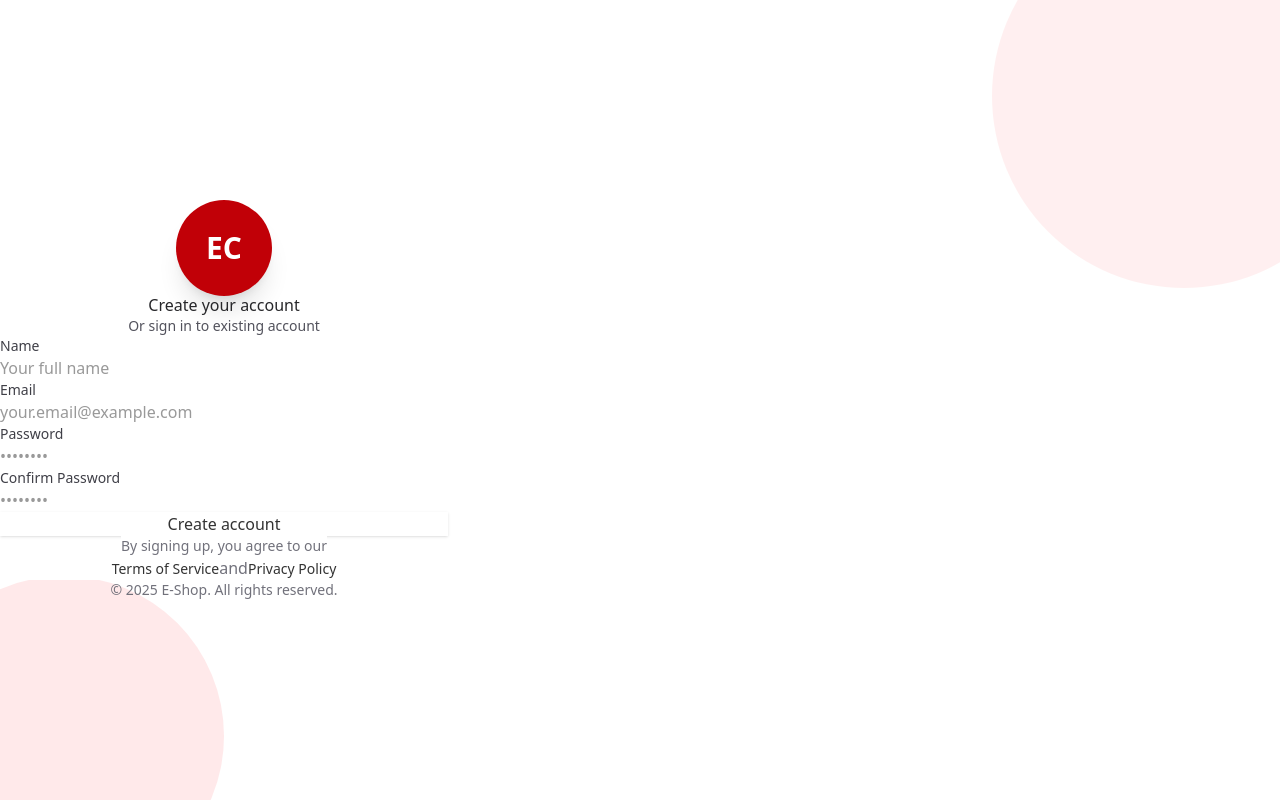
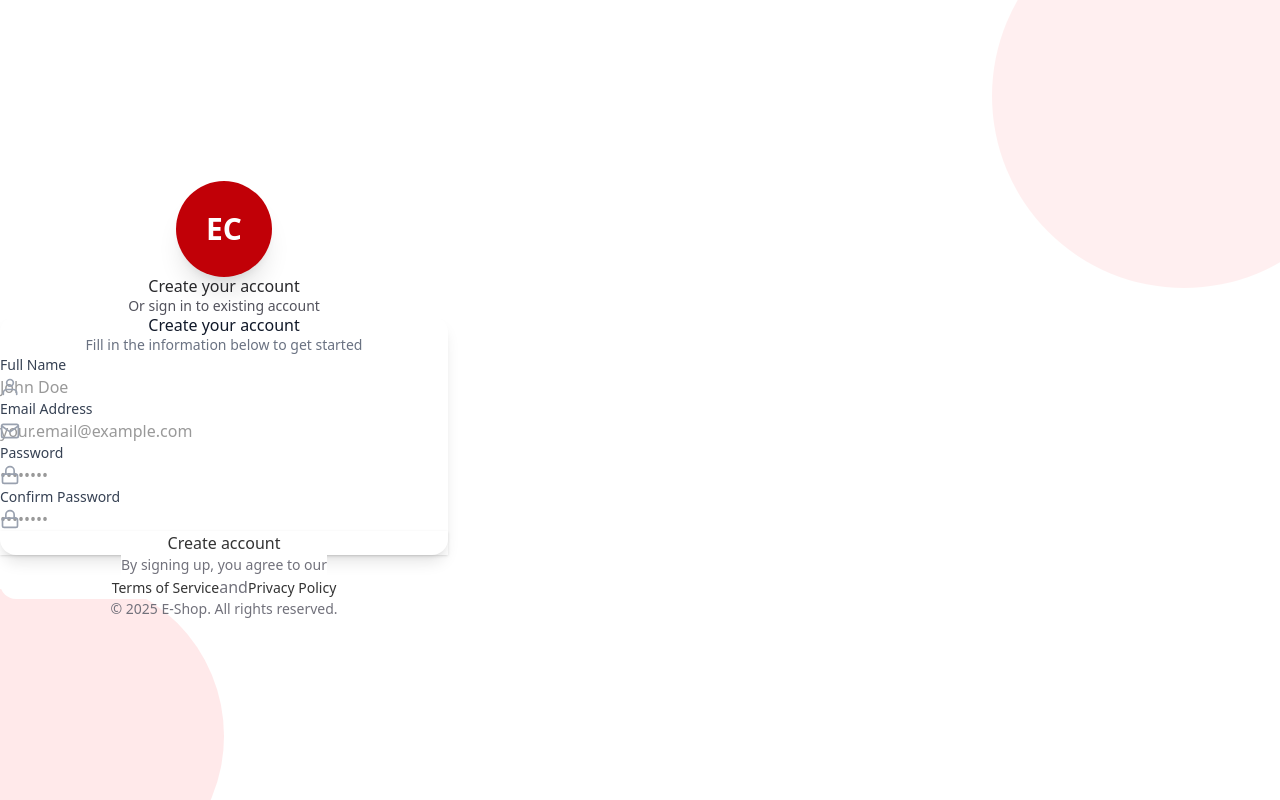
Before and after one commit to shankaraswal/react-context-api, a Next.js app: page /register in a window 1280 px wide. Built offline with nearby package versions, Linux system fonts and the light colour scheme.

Commit message:
Enhance auth forms UI with better styling and icons

```diff
--- a/package.json
+++ b/package.json
@@ -14,7 +14,8 @@
   "dependencies": {
     "next": "15.2.3",
     "react": "^19.0.0",
-    "react-dom": "^19.0.0"
+    "react-dom": "^19.0.0",
+    "react-icons": "^5.5.0"
   },
   "devDependencies": {
     "@eslint/eslintrc": "^3",
--- a/src/components/auth/AuthForm.tsx
+++ b/src/components/auth/AuthForm.tsx
@@ -3,6 +3,7 @@
 import React, { useState } from 'react';
 import { useAuth } from '@/context/auth/AuthContext';
 import { useRouter } from 'next/navigation';
+import { FiMail, FiLock, FiUser } from 'react-icons/fi';
 
 interface AuthFormProps {
   type: 'login' | 'register';
@@ -46,7 +47,20 @@ export default function AuthForm({ type }: AuthFormProps) {
   };
 
   return (
-    <form onSubmit={handleSubmit} className="space-y-6 w-full">
+    <div className="min-h-full flex items-center justify-center py-12 px-4 sm:px-6 lg:px-8">
+      <div className="max-w-md w-full space-y-8 bg-white p-8 rounded-2xl shadow-lg">
+        <div className="text-center">
+          <h2 className="text-3xl font-extrabold text-gray-900 mb-2">
+            {type === 'login' ? 'Welcome back!' : 'Create your account'}
+          </h2>
+          <p className="text-sm text-gray-500">
+            {type === 'login'
+              ? 'Please enter your credentials to sign in'
+              : 'Fill in the information below to get started'}
+          </p>
+        </div>
+
+        <form onSubmit={handleSubmit} className="mt-8 space-y-6">
           {formError && (
             <div className="bg-red-50 text-red-700 p-4 rounded-xl border border-red-200 text-sm">
               {formError}
@@ -55,9 +69,13 @@ export default function AuthForm({ type }: AuthFormProps) {
 
           {type === 'register' && (
             <div className="space-y-2">
-          <label htmlFor="name" className="block text-sm font-medium text-zinc-700">
-            Name
+              <label htmlFor="name" className="block text-sm font-medium text-gray-700">
+                Full Name
               </label>
+              <div className="relative">
+                <div className="absolute inset-y-0 left-0 pl-3 flex items-center pointer-events-none">
+                  <FiUser className="h-5 w-5 text-gray-400" />
+                </div>
                 <input
                   id="name"
                   name="name"
@@ -65,16 +83,21 @@ export default function AuthForm({ type }: AuthFormProps) {
                   required
                   value={name}
                   onChange={(e) => setName(e.target.value)}
-            className="appearance-none block w-full px-4 py-3 rounded-xl bg-zinc-50 border border-zinc-300 focus:outline-none focus:ring-primary-500 focus:border-primary-500"
-            placeholder="Your full name"
+                  className="appearance-none block w-full pl-10 px-4 py-3 rounded-xl bg-gray-50 border border-gray-300 placeholder-gray-400 focus:outline-none focus:ring-2 focus:ring-primary-500 focus:border-primary-500 transition-colors duration-200"
+                  placeholder="John Doe"
                 />
+              </div>
             </div>
           )}
 
           <div className="space-y-2">
-        <label htmlFor="email" className="block text-sm font-medium text-zinc-700">
-          Email
+            <label htmlFor="email" className="block text-sm font-medium text-gray-700">
+              Email Address
             </label>
+            <div className="relative">
+              <div className="absolute inset-y-0 left-0 pl-3 flex items-center pointer-events-none">
+                <FiMail className="h-5 w-5 text-gray-400" />
+              </div>
               <input
                 id="email"
                 name="email"
@@ -82,15 +105,20 @@ export default function AuthForm({ type }: AuthFormProps) {
                 required
                 value={email}
                 onChange={(e) => setEmail(e.target.value)}
-          className="appearance-none block w-full px-4 py-3 rounded-xl bg-zinc-50 border border-zinc-300 focus:outline-none focus:ring-primary-500 focus:border-primary-500"
+                className="appearance-none block w-full pl-10 px-4 py-3 rounded-xl bg-gray-50 border border-gray-300 placeholder-gray-400 focus:outline-none focus:ring-2 focus:ring-primary-500 focus:border-primary-500 transition-colors duration-200"
                 placeholder="your.email@example.com"
               />
             </div>
+          </div>
 
           <div className="space-y-2">
-        <label htmlFor="password" className="block text-sm font-medium text-zinc-700">
+            <label htmlFor="password" className="block text-sm font-medium text-gray-700">
               Password
             </label>
+            <div className="relative">
+              <div className="absolute inset-y-0 left-0 pl-3 flex items-center pointer-events-none">
+                <FiLock className="h-5 w-5 text-gray-400" />
+              </div>
               <input
                 id="password"
                 name="password"
@@ -98,16 +126,21 @@ export default function AuthForm({ type }: AuthFormProps) {
                 required
                 value={password}
                 onChange={(e) => setPassword(e.target.value)}
-          className="appearance-none block w-full px-4 py-3 rounded-xl bg-zinc-50 border border-zinc-300 focus:outline-none focus:ring-primary-500 focus:border-primary-500"
+                className="appearance-none block w-full pl-10 px-4 py-3 rounded-xl bg-gray-50 border border-gray-300 placeholder-gray-400 focus:outline-none focus:ring-2 focus:ring-primary-500 focus:border-primary-500 transition-colors duration-200"
                 placeholder="••••••••"
               />
+            </div>
           </div>
 
           {type === 'register' && (
             <div className="space-y-2">
-          <label htmlFor="confirmPassword" className="block text-sm font-medium text-zinc-700">
+              <label htmlFor="confirmPassword" className="block text-sm font-medium text-gray-700">
                 Confirm Password
               </label>
+              <div className="relative">
+                <div className="absolute inset-y-0 left-0 pl-3 flex items-center pointer-events-none">
+                  <FiLock className="h-5 w-5 text-gray-400" />
+                </div>
                 <input
                   id="confirmPassword"
                   name="confirmPassword"
@@ -115,9 +148,10 @@ export default function AuthForm({ type }: AuthFormProps) {
                   required
                   value={confirmPassword}
                   onChange={(e) => setConfirmPassword(e.target.value)}
-            className="appearance-none block w-full px-4 py-3 rounded-xl bg-zinc-50 border border-zinc-300 focus:outline-none focus:ring-primary-500 focus:border-primary-500"
+                  className="appearance-none block w-full pl-10 px-4 py-3 rounded-xl bg-gray-50 border border-gray-300 placeholder-gray-400 focus:outline-none focus:ring-2 focus:ring-primary-500 focus:border-primary-500 transition-colors duration-200"
                   placeholder="••••••••"
                 />
+              </div>
             </div>
           )}
 
@@ -125,11 +159,23 @@ export default function AuthForm({ type }: AuthFormProps) {
             <button
               type="submit"
               disabled={loading}
-          className="w-full flex justify-center py-3 px-4 border border-transparent rounded-xl shadow-sm text-base font-medium text-white bg-primary-600 hover:bg-primary-700 focus:outline-none focus:ring-2 focus:ring-offset-2 focus:ring-primary-500 transition-colors duration-200"
+              className="w-full flex justify-center py-3 px-4 border border-transparent rounded-xl shadow-sm text-base font-medium text-white bg-primary-600 hover:bg-primary-700 focus:outline-none focus:ring-2 focus:ring-offset-2 focus:ring-primary-500 transition-all duration-200 disabled:opacity-50 disabled:cursor-not-allowed"
             >
-          {loading ? 'Processing...' : type === 'login' ? 'Sign in' : 'Create account'}
+              {loading ? (
+                <div className="flex items-center">
+                  <svg className="animate-spin -ml-1 mr-3 h-5 w-5 text-white" xmlns="http://www.w3.org/2000/svg" fill="none" viewBox="0 0 24 24">
+                    <circle className="opacity-25" cx="12" cy="12" r="10" stroke="currentColor" strokeWidth="4"></circle>
+                    <path className="opacity-75" fill="currentColor" d="M4 12a8 8 0 018-8V0C5.373 0 0 5.373 0 12h4zm2 5.291A7.962 7.962 0 014 12H0c0 3.042 1.135 5.824 3 7.938l3-2.647z"></path>
+                  </svg>
+                  Processing...
+                </div>
+              ) : (
+                type === 'login' ? 'Sign in' : 'Create account'
+              )}
             </button>
           </div>
         </form>
+      </div>
+    </div>
   );
 }
```
Also changed, not shown: 1 other file (tests, documents, lock files or other folders). Lines whose indentation alone changed are shown as unchanged.
